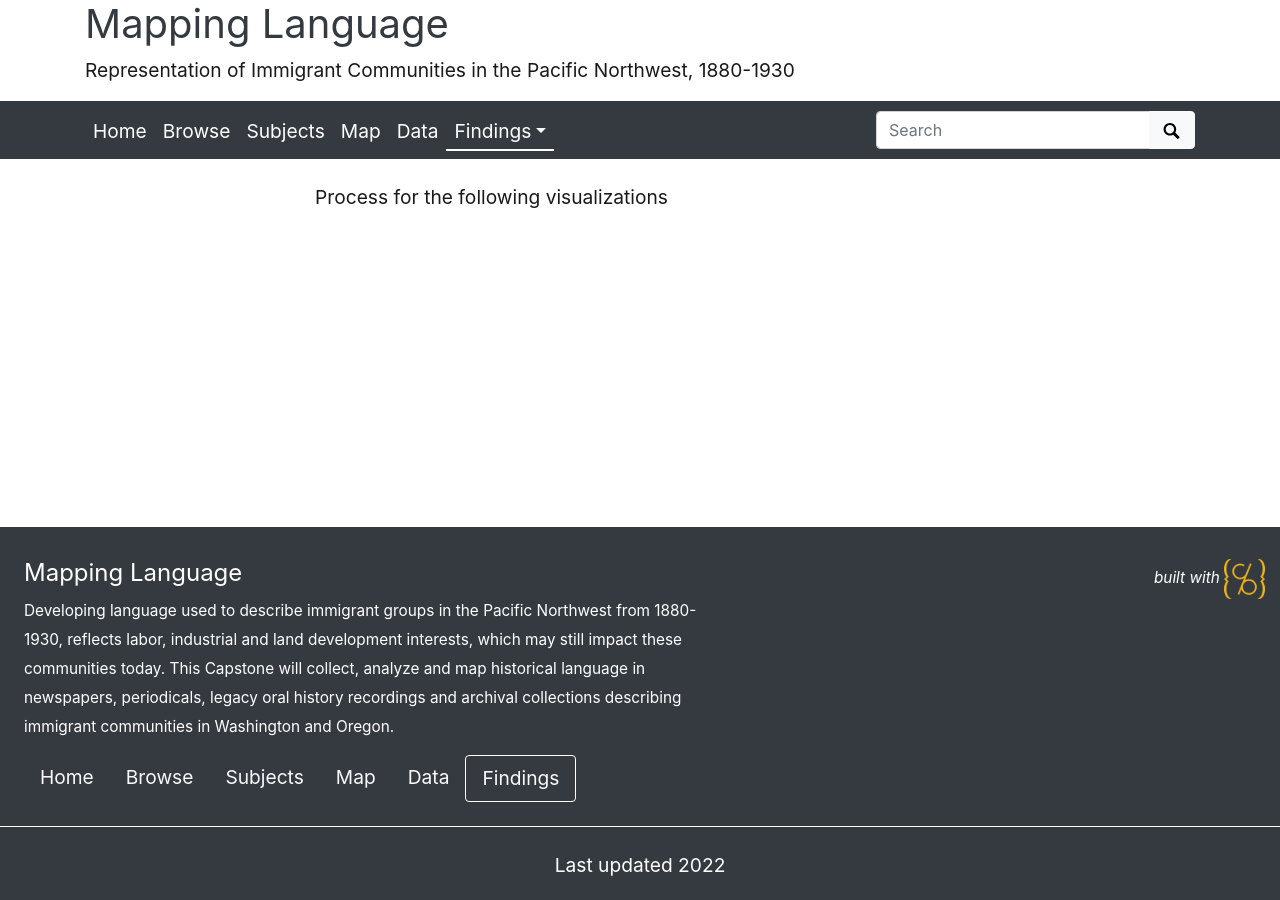
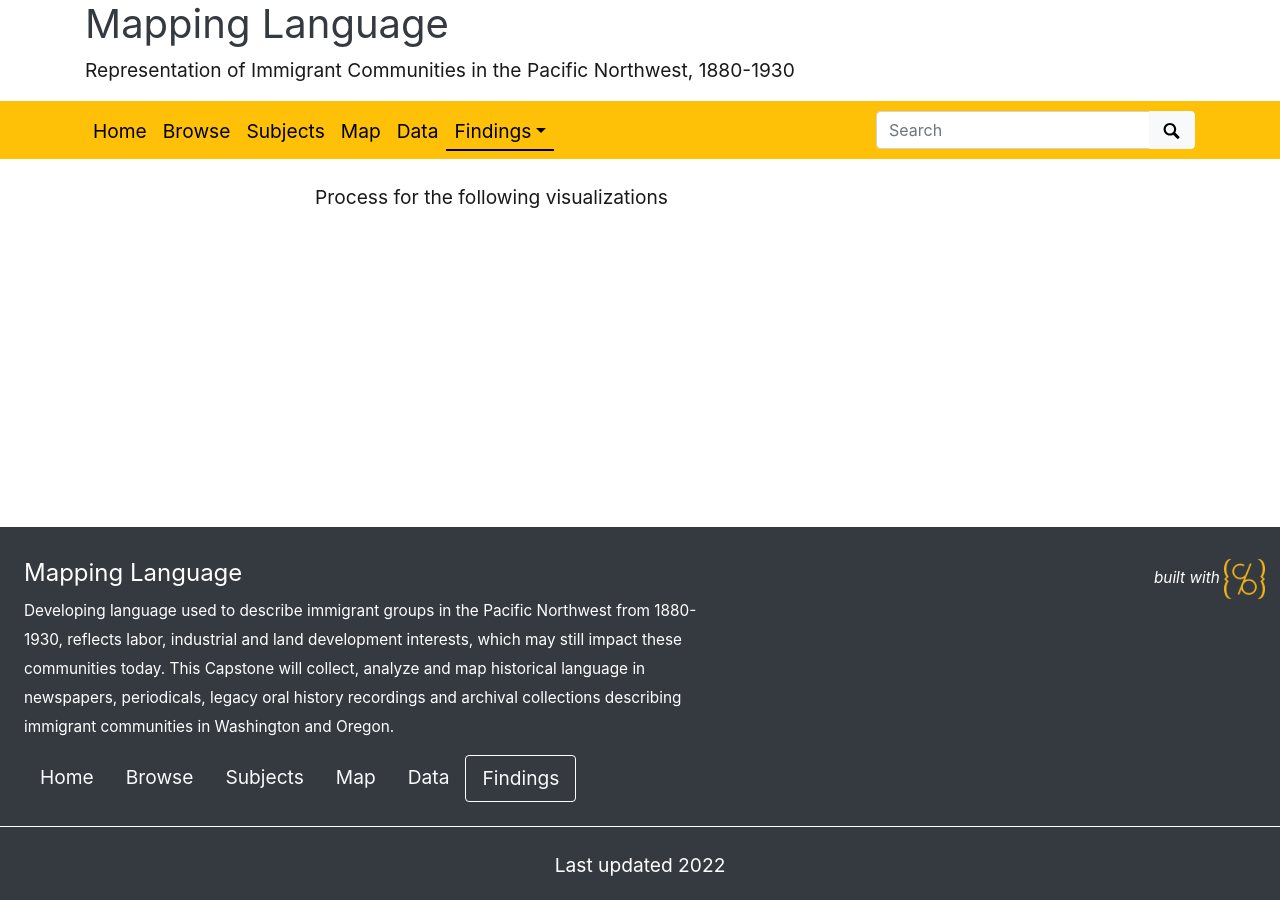
Before and after one commit to aweymo/CS.2, a Jekyll site: the page built from pages/findings.md, in a window 1280 px wide. Built offline with Jekyll 4.4.1, drawn with Linux system fonts in a browser that asks for light colours.

Commit message:
Update theme.yml

```diff
--- a/_data/theme.yml
+++ b/_data/theme.yml
@@ -69,10 +69,10 @@
 # NAVBAR COLORS
 # If you'd like to change the color of the nav-bar and links, adjust the below.
 # Choose from "navbar-light" for use with light background colors, or "navbar-dark" for dark background colors
-navbar-color: navbar-dark
+navbar-color: navbar-light
 # navbar background color
 # Choose from bg-primary, bg-secondary, bg-success, bg-danger, bg-warning, bg-info, bg-light, bg-dark, bg-white
-navbar-background: bg-dark
+navbar-background: bg-warning
 
 # BOOTSWATCH THEMES
 # You can replace the standard Bootstrap theme with a Bootswatch (https://github.com/thomaspark/bootswatch) option
```
